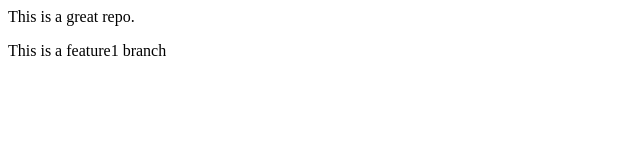
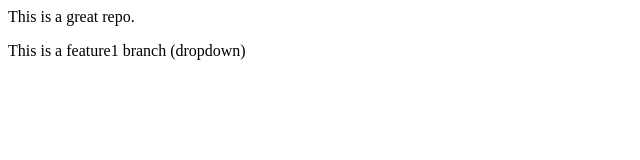
Before and after one commit to ChhaviiSingh/localRepo, a plain HTML site: page index.html in a window 1280 px wide. Shown: the full height of the page, 0-640 px from the left. Drawn offline with Linux system fonts and the light colour scheme.

Commit message:
Dropdown

```diff
--- a/index.html
+++ b/index.html
@@ -1,3 +1,3 @@
 <p>This is a great repo.
 </p>
-<p>This is a feature1 branch</p>
+<p>This is a feature1 branch (dropdown)</p>
```
